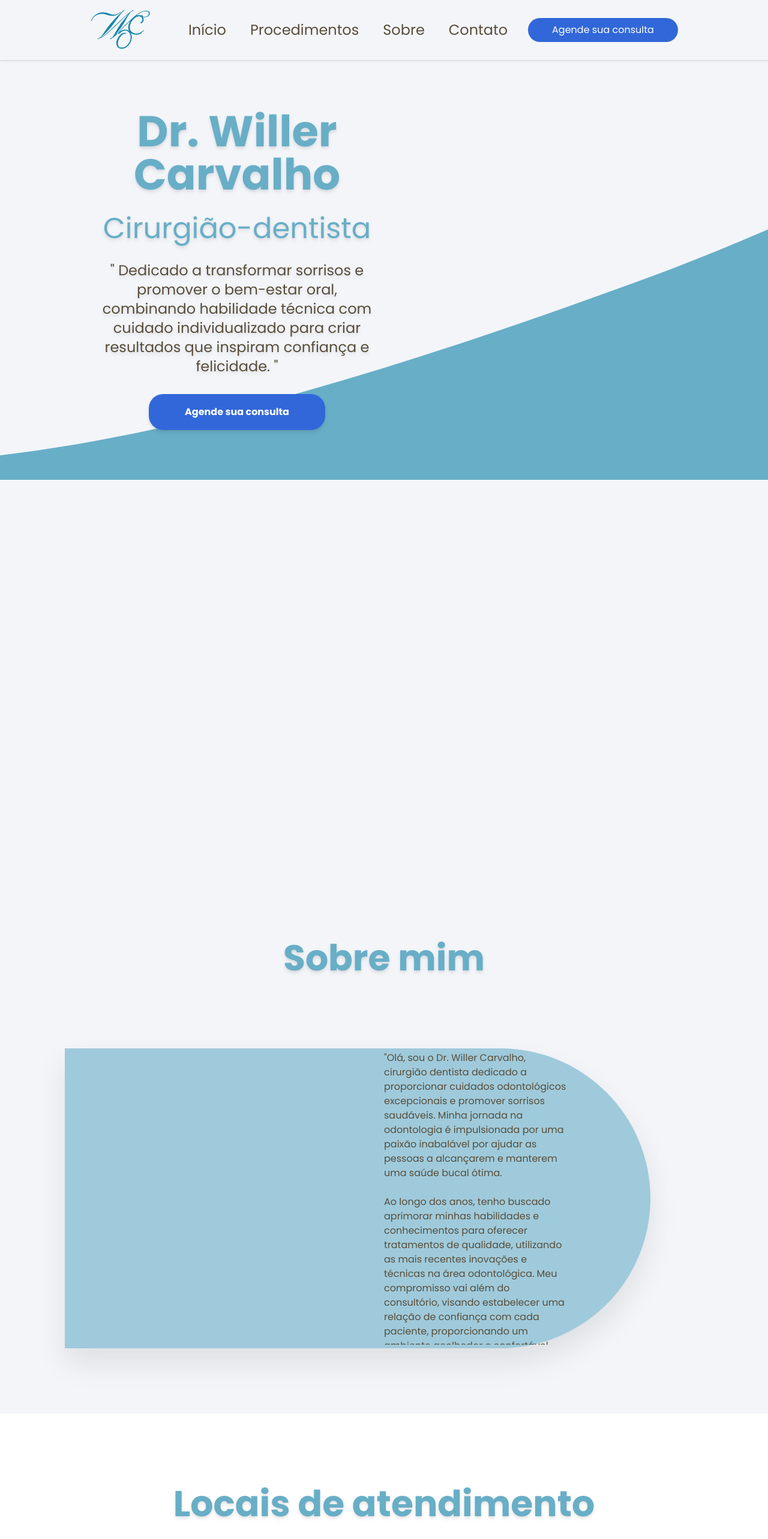
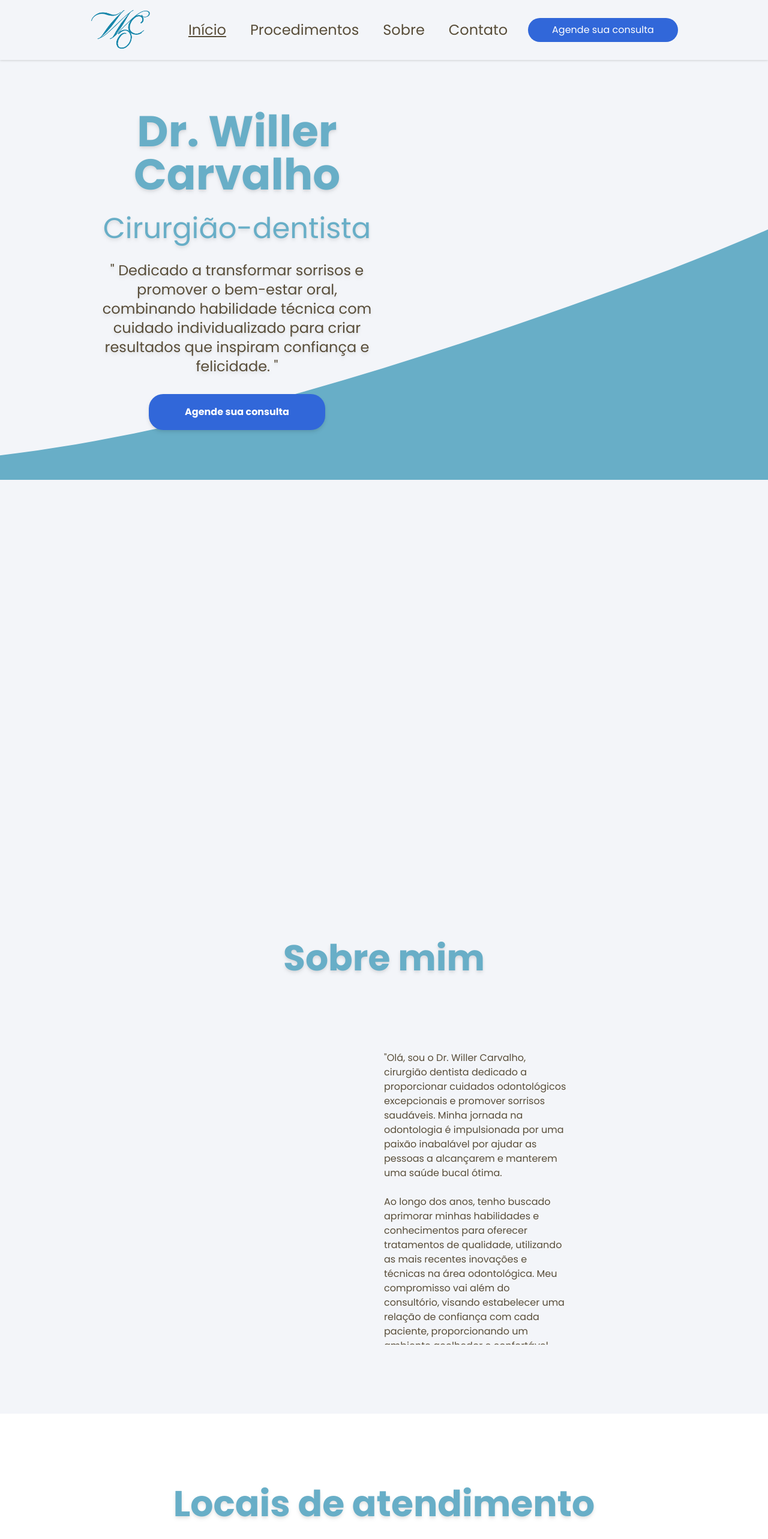
Before and after one commit to olvictor/landing-wco, a React (Vite) app: page / in a window 1280 px wide. Shown: the top 2566 px of the page at 60% size. Built offline with nearby package versions, Linux system fonts and the light colour scheme.

Commit message:
update do scrollToView

```diff
--- a/package.json
+++ b/package.json
@@ -12,7 +12,8 @@
   "dependencies": {
     "react": "^18.2.0",
     "react-dom": "^18.2.0",
-    "react-icons": "^5.0.1"
+    "react-icons": "^5.0.1",
+    "react-scroll": "^1.9.0"
   },
   "devDependencies": {
     "@types/react": "^18.2.56",
--- a/src/componentes/Apresentacao/Apresentacao.jsx
+++ b/src/componentes/Apresentacao/Apresentacao.jsx
@@ -1,14 +1,14 @@
 import React from 'react'
-import willer2 from '../../assets/willer.png'
+import willer from '../../assets/wfundo.jpg'
 const Apresentacao = () => {
 
   return (
     <section className='leftRender flex flex-col xl:min-h-[60%] px-[30px] h-[auto] w-[100%]  items-center gap-[30px]' id='sobre'>
         <h3 className='text-4xl lg:text-6xl font-bold text-cor-azul-secundaria w-[auto] animate-fadeIn xl:mt-[100px] drop-shadow-md mt-[50px]'>Sobre mim</h3>
         <div className='flex w-[100%] h-[100%] md:h-[700px] relative'>
-          <div className='bg-cor-azul-secundaria hidden md:flex  md:absolute bottom-[15.5%] h-[500px] w-[80%] left-[6.4%] rounded-r-full opacity-60 drop-shadow-2xl'></div>
+          {/* <div className='bg-cor-azul-secundaria hidden md:flex  md:absolute bottom-[15.5%] h-[500px] w-[80%] left-[6.4%] rounded-r-full opacity-60 drop-shadow-2xl'></div> */}
               <div className='w-[50%] h-[100%]  md:relative md:flex hidden animate-fadeIn'>
-                  <img src={willer2} alt='Dr Willer Carvalho' className='h-[700px] absolute z-20 bottom-[15.5%] left-[12.8%] drop-shadow-md	' />
+                  <img src={willer} alt='Dr Willer Carvalho' className='h-[600px] absolute z-20 bottom-[15.5%] left-[12.8%] drop-shadow-md	rounded-2xl' />
               </div>
               <div className='md:w-[25%] h-[100%] flex flex-col gap-[30px] text-center  text-cor-marrom justify-center md:h-[490px] md:mt-[95px]  z-10 overflow-y-scroll overflow-x-hidden text-clip'>
                   <p className='w-[100%] h-[100%] text-left'><span>"</span>Olá, sou o Dr. Willer Carvalho, cirurgião dentista dedicado a proporcionar cuidados odontológicos excepcionais e promover sorrisos saudáveis. Minha jornada na odontologia é impulsionada por uma paixão inabalável por ajudar as pessoas a alcançarem e manterem uma saúde bucal ótima.
--- a/src/componentes/Contato/Contato.jsx
+++ b/src/componentes/Contato/Contato.jsx
@@ -6,7 +6,7 @@ import { MdWhatsapp } from "react-icons/md";
 
 const Contato = () => {
   return (
-    <div className='lg:w-[80%] h-[auto]' id='contato'>
+    <div className='fadeOnRender lg:w-[80%] h-[auto]' id='contato'>
         <h2 className='text-4xl md:text-6xl  font-bold text-cor-azul-secundaria w-[auto] drop-shadow-md '>Entre em contato</h2>
         <div className='flex flex-wrap gap-[30px] justify-center items-center mt-[50px]'>
             <div className='flex bg-cor-azul-bg p-[20px] rounded-2xl gap-[10px] w-[80%] lg:w-[300px] lg:h-[100px] justify-center items-center drop-shadow hover:opacity-80'>
--- a/src/componentes/ConteudoPrincipal/ConteudoPrincipal.jsx
+++ b/src/componentes/ConteudoPrincipal/ConteudoPrincipal.jsx
@@ -1,4 +1,4 @@
-import React from 'react'
+import React, { useEffect, useState } from 'react'
 import willer from '../../assets/willer.png'
 import willer2 from '../../assets/willer2.png'
 import willer3 from '../../assets/willer2.png'
@@ -8,8 +8,9 @@ import willer4 from '../../assets/willer4.png'
 
 
 const ConteudoPrincipal = () => {
+
   return (
-    <main className='teste md:h-[100%] w-[100%] flex flex-col md:flex-row py-[30px] lg:py-[0px] lg:px-[150px] items-center justify-center'>
+    <main id='principal' className='waveBG md:h-[100%] w-[100%] flex flex-col md:flex-row py-[30px] lg:py-[0px] lg:px-[150px] items-center justify-center'>
         <div className='w-[100%] md:w-[50%] md:h-[100%] h-[auto] mt-[100px] flex flex-col gap-[30px]  items-center text-center justify-center drop-shadow-md	'>
          <img src={willer2} alt='Dr Willer Carvalho' className='md:hidden  drop-shadow-md	' />
             <h2 className='sm:text-7xl text-4xl text-cor-azul-secundaria font-bold animate-fadeIn opacity-0'>Dr. Willer Carvalho</h2>
--- a/src/componentes/Header/Header.jsx
+++ b/src/componentes/Header/Header.jsx
@@ -2,7 +2,7 @@ import React, { useState } from 'react'
 import logo2 from '../../assets/logo2.png'
 import { HiMenu } from "react-icons/hi";
 import { IoMdClose } from "react-icons/io";
-
+import { Link, Button, Element, Events, animateScroll as scroll, scrollSpy } from 'react-scroll';
 const Header = () => {
   const [menuActive,setMenuActive] = useState(false)
 
@@ -12,15 +12,68 @@ const Header = () => {
   }
   const ativo = menuActive ? <IoMdClose fill="#68aec7" className="text-3xl " aria-label='Abrir Menu' aria-aria-haspopup='true' aria-aria-controls='menu' onClick={handleClick} /> : <HiMenu  fill="#68aec7"  aria-label='Fechar Menu' aria-aria-haspopup='true' aria-aria-controls='menu' className="text-3xl"  onClick={handleClick}/>
 
+  const scrollInTo = (e) =>{
+
+    const elemento = e.target.getAttribute('href').replace('#','')
+    const idElemento = document.getElementById(elemento)
+
+    if(idElemento){
+      e.preventDefault()
+      const distancia = document.getElementById(elemento).offsetTop - 60
+
+      window.scrollTo({
+        top: distancia,
+        behavior:'smooth'
+      })
+    }
+
+
+    // idElemento.scrollIntoView({ behavior: "smooth", block: "end", inline: "nearest" });
+
+  }
+
+
   return (
     <header className='flex h-[80px] md:h-[auto] px-[30px] w-[100%] z-10 bg-cor-azul-bg items-center justify-between text-xl xl:px-[150px] drop-shadow	 fixed'>
       <img src={logo2} alt="logo" className='h-[100px] w-[auto]'/>
       <nav className='hidden md:flex'>
         <ul className='flex gap-[40px] text-cor-marrom lg:text-2xl ml-[30px]'>
-          <li className='hover:underline'><a href="#">Início</a></li>
-          <li className='hover:underline'><a href="#procedimentos">Procedimentos</a></li>
-          <li className='hover:underline'><a href="#sobre">Sobre</a></li>
-          <li className='hover:underline'><a href="#contato">Contato</a></li>
+        <li>
+          <Link  className='hover:underline'
+          activeClass="active"
+          to="principal"
+          spy={true}
+          smooth={true}
+          offset={-100}
+          duration={600}>Início</Link>
+        </li>
+        <li>
+          <Link  className='hover:underline'
+          activeClass="active"
+          to="procedimentos"
+          spy={true}
+          smooth={true}
+          offset={-100}
+          duration={600}>Procedimentos</Link>
+        </li>
+        <li>
+          <Link  className='hover:underline'
+          activeClass="active"
+          to="sobre"
+          spy={true}
+          smooth={true}
+          offset={-100}
+          duration={600}>Sobre</Link>
+        </li>
+        <li>
+          <Link  className='hover:underline'
+          activeClass="active"
+          to="contato"
+          spy={true}
+          smooth={true}
+          offset={-100}
+          duration={600}>Contato</Link>
+        </li>
         </ul>
       </nav>
       <div className='gap-[40px] lg:flex hidden'>
--- a/src/componentes/Rodape/Rodape.jsx
+++ b/src/componentes/Rodape/Rodape.jsx
@@ -4,7 +4,7 @@ import { FaWhatsapp } from "react-icons/fa";
 
 const Rodape = () => {
   return (
-    <div className='md:h-[20%] h-[200px] w-[100%] text-center flex flex-col items-center justify-center'>
+    <div className='md:h-[15%] h-[200px] w-[100%] text-center flex flex-col items-center justify-center'>
         <div className='flex  flex-col gap-[10px] w-[100%] md:w-[70%] md:justify-end items-center'>
             <h3>Copyright © 2024 - Todos os direitos reservados - Dr. Willer Carvalho</h3>
             <div className='flex gap-[10px]'>
--- a/src/index.css
+++ b/src/index.css
@@ -14,6 +14,7 @@
 #root{
   position: relative;
 }
+
 body{
   height: auto;
   font-family: "Poppins", sans-serif;
@@ -28,9 +29,10 @@ body{
     background-size: 15px, 15px;
     background-attachment: fixed;
     background-color: #F3F5F9;
-  }
+}
 
-  ::-webkit-scrollbar-track {
+
+::-webkit-scrollbar-track {
     background-color: gray ;
     border-radius: 8px;
 }
@@ -64,13 +66,16 @@ body{
   animation-range: cover 0% cover 30%;
 }
 
-.teste{
+.waveBG{
   background-image: url('./assets/wave.svg');
   background-repeat: no-repeat;
   background-position:bottom;
   background-size: cover;
 }
 
+.active{
+  text-decoration: underline;
+}
 
 @keyframes fadeIn {
   from {
@@ -94,3 +99,11 @@ body{
     opacity: 1;
   }
 }
+
+
+@media screen and (max-width: 768px){
+	/* Estilizações CSS */
+  .waveBG{
+    background-image: none;
+  }
+}
```
Also changed, not shown: src/assets/wfundo.jpg (added), 1 other file (tests, documents, lock files or other folders).
